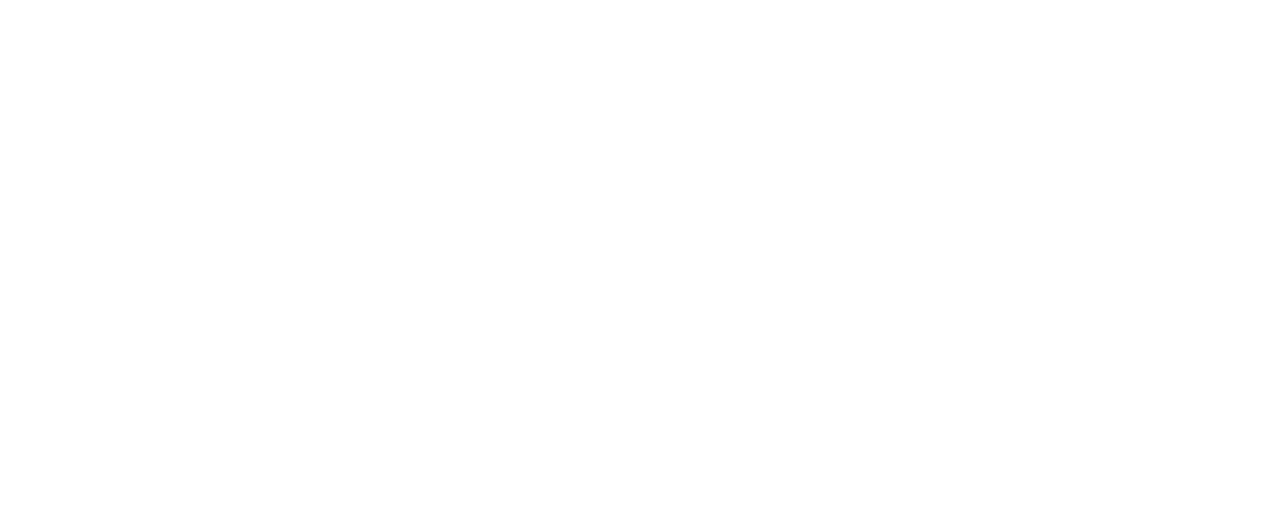
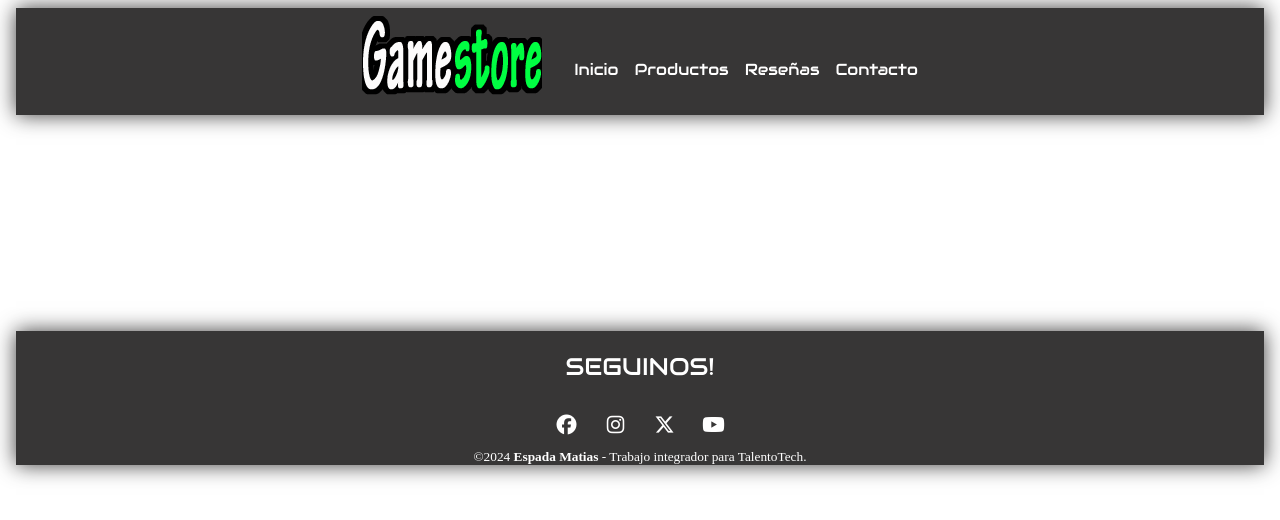
Before and after one commit to Matuses/proyecto-final-ecommerce--Matias-Espada-, a plain HTML site: page reseñas.html in a window 1280 px wide. Drawn offline with Linux system fonts and the light colour scheme.

Commit message:
Google fonts

```diff
--- a/CSS/styles.css
+++ b/CSS/styles.css
@@ -2,12 +2,15 @@
     padding: 0;
     box-sizing: border-box;
 }
-
+.audiowide-regular {
+    font-family: "Audiowide", sans-serif;
+    font-weight: 400;
+    font-style: normal;
+}
 html {
     font-size: 1rem;
     height: 100%;
 }
-
 body, header, main, footer {
     min-height: 50px;
     margin: 0.5rem;
--- a/contacto.html
+++ b/contacto.html
@@ -1,11 +1,45 @@
 <!DOCTYPE html>
 <html lang="es">
-<head>
-    <meta charset="UTF-8">
-    <meta name="viewport" content="width=device-width, initial-scale=1.0">
-    <title>Document</title>
-</head>
-<body>
-
-</body>
+    <head>
+        <meta charset="UTF-8">
+        <meta name="viewport"   content="width=device-width, initial-scale=1.0">
+        <link href="CSS/styles.css" rel="stylesheet">
+        <title>Gamestore -comprá con confianza sin moverte de tu casa!-</title>
+        <!--Iconos-->
+        <script src="https://kit.fontawesome.com/200f3a116e.js" crossorigin="anonymous"></script>
+        <!--Google Fonts-->
+        <link rel="preconnect" href="https://fonts.googleapis.com">
+        <link rel="preconnect" href="https://fonts.gstatic.com" crossorigin>
+        <link href="https://fonts.googleapis.com/css2?family=Audiowide&display=swap" rel="stylesheet">
+    </head>
+    <body>
+        <!--Encabezado-->
+        <header>
+            <div class="header-logo"><a href="index.html"><img src="Images/Gamestore.png" alt="Gamestore"></a></div>
+            <nav class="header-menubar">
+                <ul>
+                    <li><a href="index.html" class="audiowide-regular">Inicio</a></li>
+                    <li><a href="productos.html" class="audiowide-regular">Productos</a></li>
+                    <li><a href="reseñas.html" class="audiowide-regular">Reseñas</a></li>
+                    <li><a href="contacto.html" class="audiowide-regular">Contacto</a> </li>
+                </ul>
+            </nav>
+        </header>
+        <!--Seccion principal-->
+        <main></main>
+        <!--Pie de pagina-->
+        <footer class="pie-pagina">
+            <div class="grupo-1">
+                <h2 class="audiowide-regular">SEGUINOS!</h2>
+                <div class="box">
+                    <div class="redes-sociales">
+                        <a href="https://www.facebook.com" target="_blank" class="fa-brands fa-facebook fa-lg"></a>
+                        <a href="https://www.instagram.com" target="_blank" class="fa-brands fa-instagram fa-lg"></a>
+                        <a href="https://www.x.com" target="_blank" class="fa-brands fa-x-twitter fa-lg"></a>
+                        <a href="https://www.youtube.com" target="_blank" class="fa-brands fa-youtube fa-lg"></a>
+                    </div>
+                </div><small>&copy;2024 <b>Espada Matias</b> - Trabajo integrador para TalentoTech.</small>
+            </div>
+        </footer>
+    </body>
 </html>
--- a/reseñas.html
+++ b/reseñas.html
@@ -0,0 +1,45 @@
+<!DOCTYPE html>
+<html lang="es">
+    <head>
+        <meta charset="UTF-8">
+        <meta name="viewport"   content="width=device-width, initial-scale=1.0">
+        <link href="CSS/styles.css" rel="stylesheet">
+        <title>Gamestore -comprá con confianza sin moverte de tu casa!-</title>
+        <!--Iconos-->
+        <script src="https://kit.fontawesome.com/200f3a116e.js" crossorigin="anonymous"></script>
+        <!--Google Fonts-->
+        <link rel="preconnect" href="https://fonts.googleapis.com">
+        <link rel="preconnect" href="https://fonts.gstatic.com" crossorigin>
+        <link href="https://fonts.googleapis.com/css2?family=Audiowide&display=swap" rel="stylesheet">
+    </head>
+    <body>
+        <!--Encabezado-->
+        <header>
+            <div class="header-logo"><a href="index.html"><img src="Images/Gamestore.png" alt="Gamestore"></a></div>
+            <nav class="header-menubar">
+                <ul>
+                    <li><a href="index.html" class="audiowide-regular">Inicio</a></li>
+                    <li><a href="productos.html" class="audiowide-regular">Productos</a></li>
+                    <li><a href="reseñas.html" class="audiowide-regular">Reseñas</a></li>
+                    <li><a href="contacto.html" class="audiowide-regular">Contacto</a> </li>
+                </ul>
+            </nav>
+        </header>
+        <!--Seccion principal-->
+        <main></main>
+        <!--Pie de pagina-->
+        <footer class="pie-pagina">
+            <div class="grupo-1">
+                <h2 class="audiowide-regular">SEGUINOS!</h2>
+                <div class="box">
+                    <div class="redes-sociales">
+                        <a href="https://www.facebook.com" target="_blank" class="fa-brands fa-facebook fa-lg"></a>
+                        <a href="https://www.instagram.com" target="_blank" class="fa-brands fa-instagram fa-lg"></a>
+                        <a href="https://www.x.com" target="_blank" class="fa-brands fa-x-twitter fa-lg"></a>
+                        <a href="https://www.youtube.com" target="_blank" class="fa-brands fa-youtube fa-lg"></a>
+                    </div>
+                </div><small>&copy;2024 <b>Espada Matias</b> - Trabajo integrador para TalentoTech.</small>
+            </div>
+        </footer>
+    </body>
+</html>
```
Also changed, not shown: index.html (+11 -5 lines), productos.html (+45 -0 lines).
